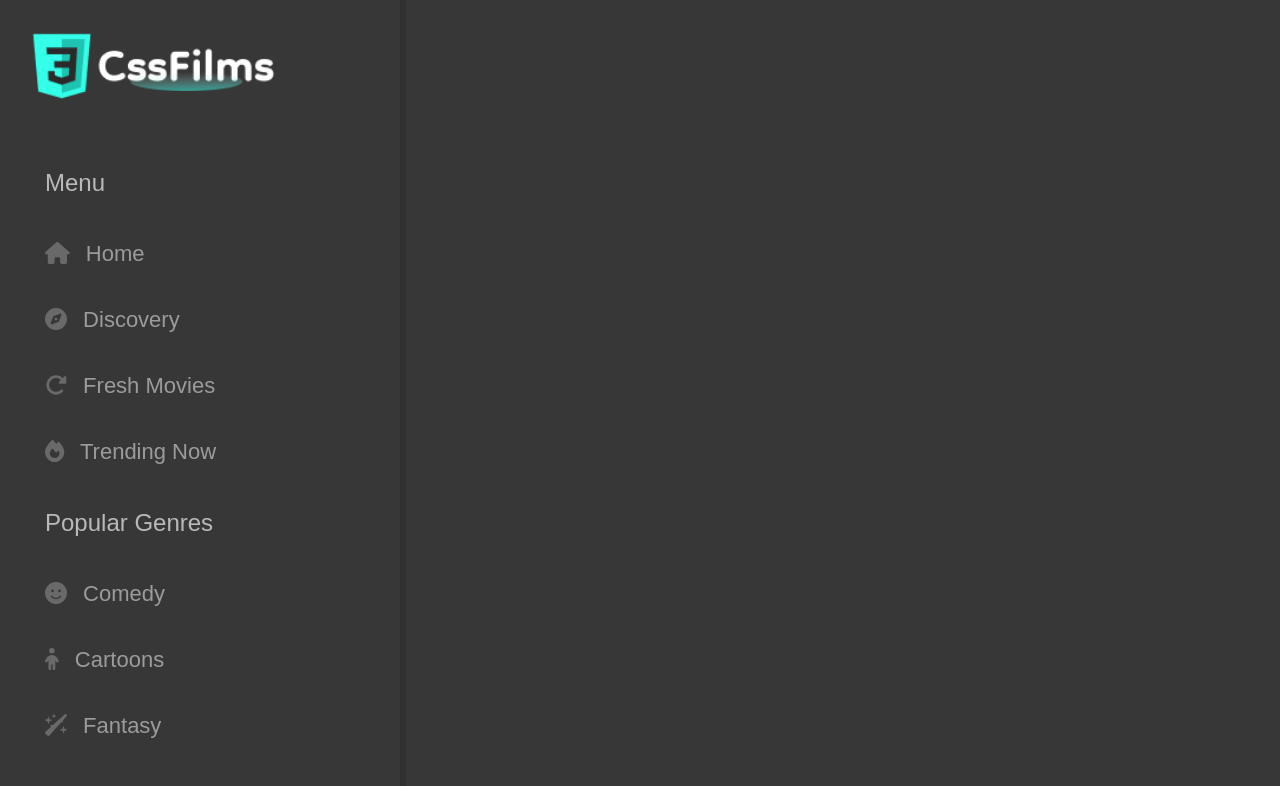
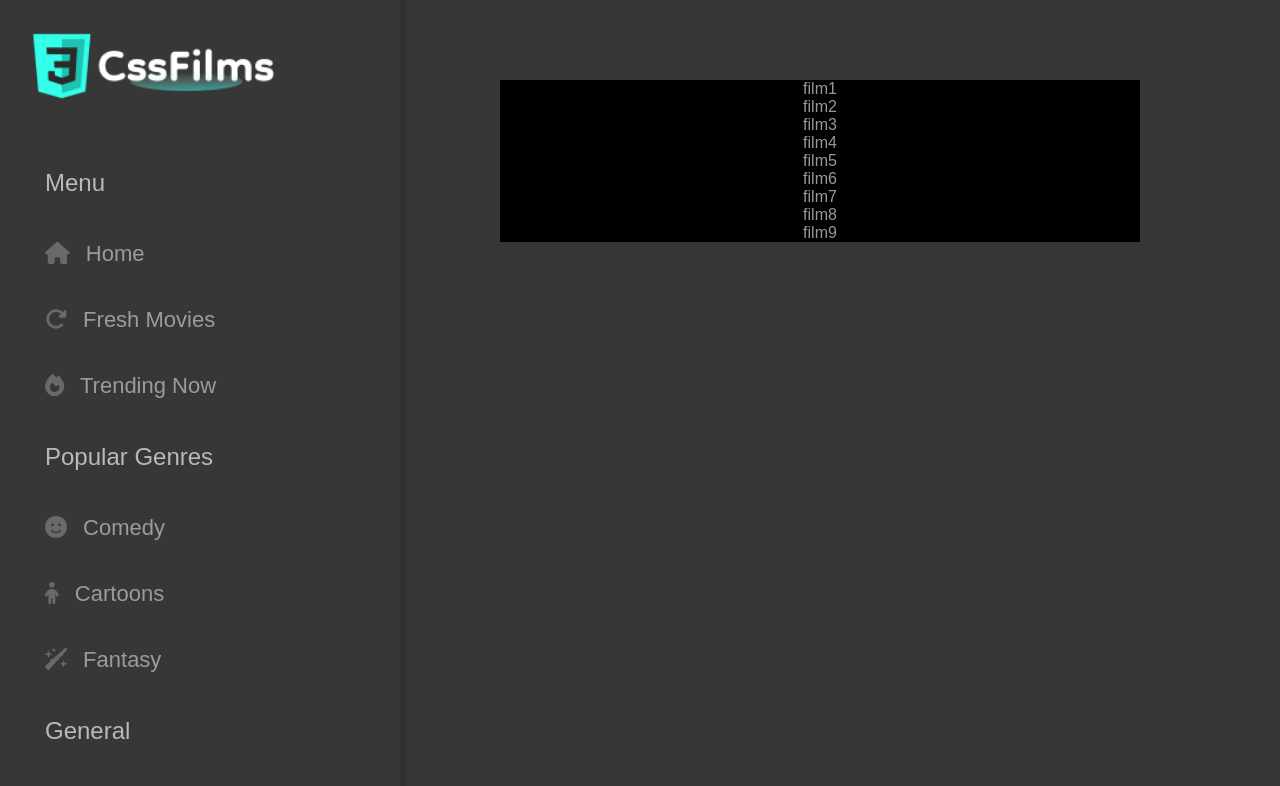
Before and after one commit to MByesMBno/SummerPrac, a React (Vite) app in the folder vite-project/: page /Fresh in a window 1280 px wide. Shown: the top 786 px of the page. Built offline with nearby package versions, Linux system fonts and the light colour scheme; a web font is replaced by a local one.

Commit message:
"30/06/23 - 2:11 - Paul"

```diff
--- /dev/null
+++ b/vite-project/src/Fresh.css
@@ -0,0 +1,19 @@
+.wrap {
+  display: flexbox;
+  background-color: rgb(0, 0, 0);
+  width: 50%;
+  margin: auto;
+  position: absolute;
+  top: 80px;
+  left: 500px;
+}
+.wrap .card {
+  opacity: 0.6;
+  display: flex;
+  align-items: center;
+  justify-content: center;
+  color: white;
+}
+.wrap .card:hover {
+  opacity: 1;
+}/*# sourceMappingURL=Fresh.css.map */
--- /dev/null
+++ b/vite-project/src/Fresh.jsx
@@ -0,0 +1,20 @@
+import React from 'react';
+import './Fresh.css';
+
+const Fresh = () => {
+    return (
+        <div className="wrap">
+            <div className="card">film1</div>
+            <div className="card">film2</div>
+            <div className="card">film3</div>
+            <div className="card">film4</div>
+            <div className="card">film5</div>
+            <div className="card">film6</div>
+            <div className="card">film7</div>
+            <div className="card">film8</div>
+            <div className="card">film9</div>
+        </div>
+    );
+}
+
+export default Fresh;
--- /dev/null
+++ b/vite-project/src/Fresh.scss
@@ -0,0 +1,19 @@
+.wrap{
+    display: flexbox;
+    background-color: rgb(0, 0, 0);
+    width: 50%;
+    margin: auto;
+    position: absolute;
+    top: 80px;
+    left: 500px;
+    .card{
+        opacity: 0.6;
+       display: flex;
+       align-items: center;
+    justify-content: center;
+       color: white;
+        &:hover{
+            opacity: 1;
+        }
+    }
+}
--- a/vite-project/src/Header.jsx
+++ b/vite-project/src/Header.jsx
@@ -1,6 +1,6 @@
 import { useState } from 'react'
 import { FontAwesomeIcon } from '@fortawesome/react-fontawesome'
-import {faHome, faCompass, faRotateRight, faFire, faFaceSmile, faChild, faWandSparkles, faUser, faArrowRightFromBracket} from '@fortawesome/free-solid-svg-icons'
+import {faHome, faRotateRight, faFire, faFaceSmile, faChild, faWandSparkles, faUser, faArrowRightFromBracket} from '@fortawesome/free-solid-svg-icons'
 import './Header.css'
 import { NavLink } from 'react-router-dom'
 
@@ -13,20 +13,19 @@ function Header() {
         <p>Menu</p>
         <ul className='Menu'>
           <li><NavLink to="/Center"><FontAwesomeIcon icon={faHome}/></NavLink> Home </li>
-          <li><NavLink to="/Vl2"><FontAwesomeIcon icon={faCompass}/></NavLink> Discovery </li>
-          <li><a href="#"><FontAwesomeIcon icon={faRotateRight}/></a> Fresh Movies </li>
-          <li><a href="#"><FontAwesomeIcon icon={faFire}/></a> Trending Now </li>
+          <li><NavLink to="/Fresh"><FontAwesomeIcon icon={faRotateRight}/></NavLink> Fresh Movies </li>
+          <li><NavLink to="#"><FontAwesomeIcon icon={faFire}/></NavLink> Trending Now </li>
         </ul>
         <p>Popular Genres</p>
         <ul className='Popular'>
-          <li><a href="#"><FontAwesomeIcon icon={faFaceSmile}/></a> Comedy </li>
-          <li><a href="#"><FontAwesomeIcon icon={faChild}/></a> Cartoons </li>
-          <li><a href="#"><FontAwesomeIcon icon={faWandSparkles}/></a> Fantasy </li>
+          <li><NavLink to="#"><FontAwesomeIcon icon={faFaceSmile}/></NavLink> Comedy </li>
+          <li><NavLink to="#"><FontAwesomeIcon icon={faChild}/></NavLink> Cartoons </li>
+          <li><NavLink to="#"><FontAwesomeIcon icon={faWandSparkles}/></NavLink> Fantasy </li>
         </ul>
         <p>General</p>
         <ul className='General'>
-          <li><a href="#"><FontAwesomeIcon icon={faUser}/></a> Profile </li>
-          <li><a href="#"><FontAwesomeIcon icon={faArrowRightFromBracket}/></a> Logout </li>
+          <li><NavLink to="#"><FontAwesomeIcon icon={faUser}/></NavLink> Profile </li>
+          <li><NavLink to="#"><FontAwesomeIcon icon={faArrowRightFromBracket}/></NavLink> Logout </li>
         </ul>
       </div>
     </div>
--- a/vite-project/src/main.jsx
+++ b/vite-project/src/main.jsx
@@ -7,6 +7,7 @@ import Center from './Center.jsx'
 import Vl2 from './Vl2.jsx'
 import {BrowserRouter, Routes, Route} from 'react-router-dom'
 import './index.css'
+import Fresh from './Fresh.jsx'
 
 
 
@@ -17,8 +18,9 @@ ReactDOM.createRoot(document.getElementById('root')).render(
       <Logo />
       <Header />
       <Routes>
+        <Route  path='/Fresh' element={<Fresh/>} />
         <Route  path='/' element={<Center/>} />
-        <Route  path='*' element={<div>Fuck u</div>} />
+
       </Routes>
     </BrowserRouter>
   </React.StrictMode>,
```
Also changed, not shown: 1 other file (tests, documents, lock files or other folders).
